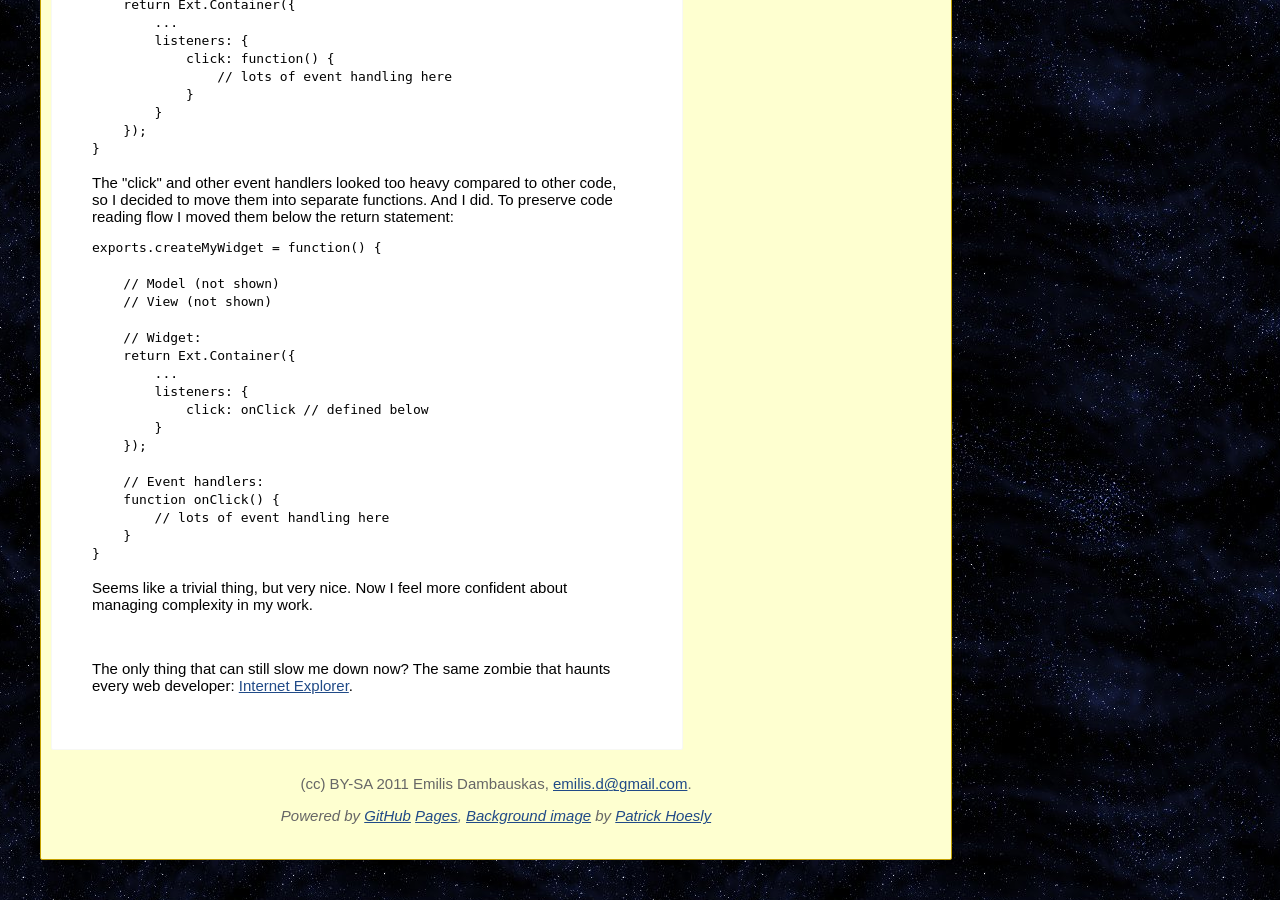
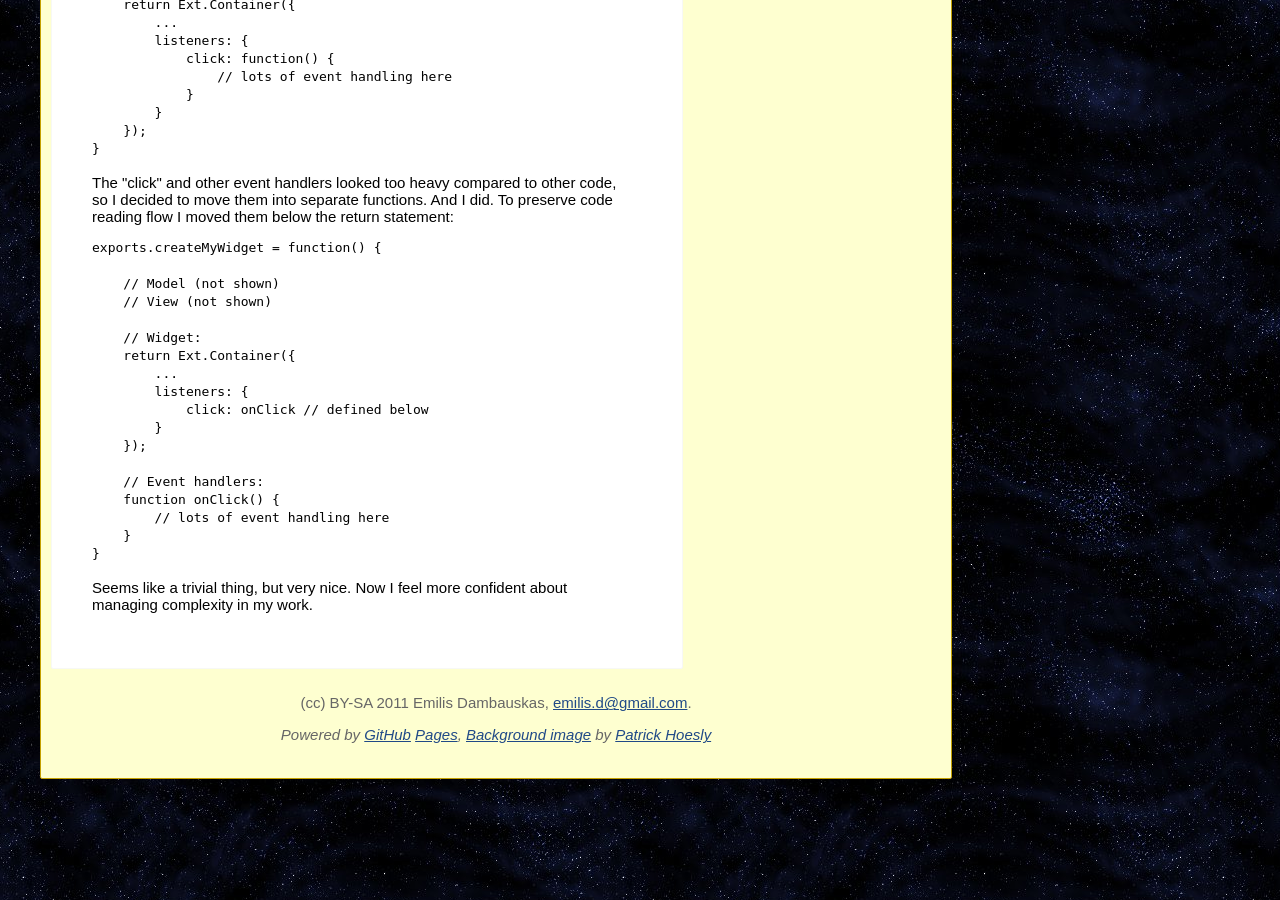
Before and after one commit to emilis/emilis.github.com, a Jekyll site: the page built from _posts/2011-02-10-javascript-is-an-amazing-language.html, in a window 1280 px wide and 900 px high, scrolled down 2051 px. Built offline with Jekyll 4.4.1, drawn with Linux system fonts in a browser that asks for light colours; a style sheet for code colours, icons or effects is not loaded.

Commit message:
Fixed JS-is-amazing post text.

```diff
--- a/_posts/2011-02-10-javascript-is-an-amazing-language.html
+++ b/_posts/2011-02-10-javascript-is-an-amazing-language.html
@@ -132,7 +132,3 @@ return exports;
 
 
 <p>Seems like a trivial thing, but very nice. Now I feel more confident about managing complexity in my work.</p>
-
-<p>&nbsp;</p>
-
-<p>The only thing that can still slow me down now? The same zombie that haunts every web developer: <a href="http://robertnyman.com/javascript/">Internet Explorer</a>.</p>
```
